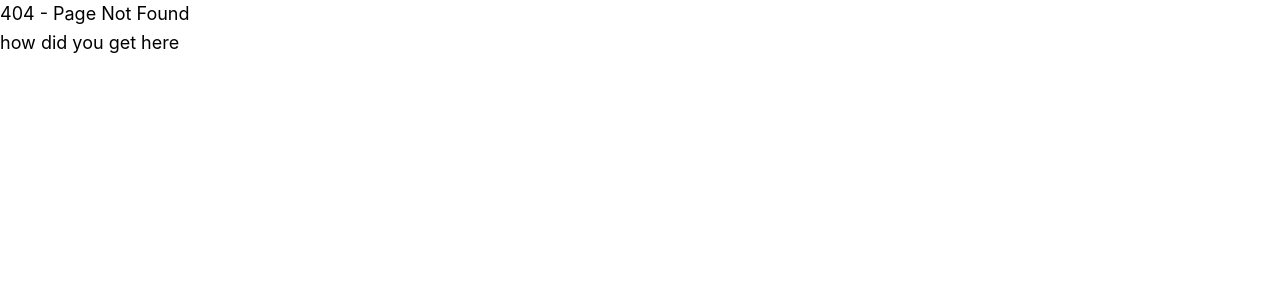
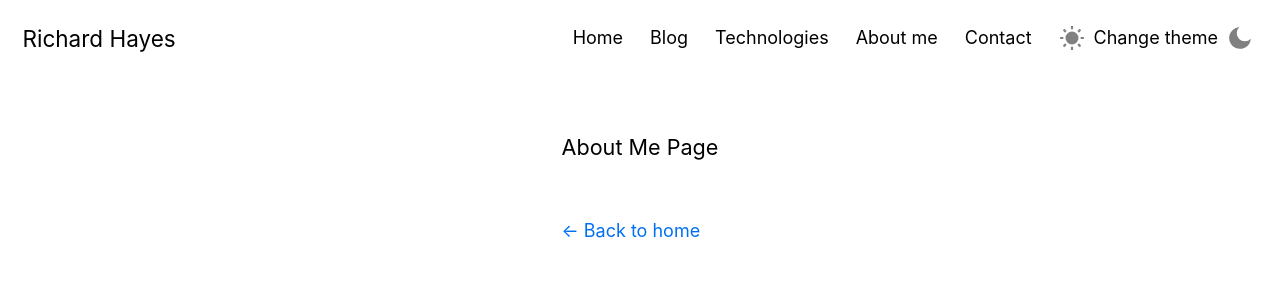
Before and after one commit to RichardHayes902/richard-hayes-blog, a Next.js app: page /about in a window 1280 px wide. Before the commit this address had no page. Shown: the top 300 px of the page. Built offline with nearby package versions, Linux system fonts and the light colour scheme.

Commit message:
add page structure and basic navigation

```diff
--- a/components/layout.js
+++ b/components/layout.js
@@ -29,7 +29,7 @@ export default function Layout({ children, home }) {
                     <meta name="twitter:card" content="summary_large_image" />
                 </Head>
 
-                <header className={styles.header}>
+                <div className={styles.header}>
                     {home ? (
                         <div style={{ marginBottom: '40px' }}>
                             <Image
@@ -44,7 +44,7 @@ export default function Layout({ children, home }) {
                     ) : (
                         <></>
                     )}
-                </header>
+                </div>
 
                 <main>{children}</main>
 
--- a/components/navbar.js
+++ b/components/navbar.js
@@ -53,9 +53,9 @@ export const Navbar = () => {
                             <div className='lg:inline-flex lg:flex-row lg:ml-auto lg:w-auto w-full lg:items-center items-start  flex flex-col lg:h-auto'>
                                 <MenuItem link={'/'} text={'Home'}/>
                                 <MenuItem link={'/'} text={'Blog'}/>
-                                <MenuItem link={'/'} text={'Technologies'}/>
-                                <MenuItem link={'/'} text={'About me'}/>
-                                <MenuItem link={'/'} text={'Contact'}/>
+                                <MenuItem link={'/technologies'} text={'Technologies'}/>
+                                <MenuItem link={'/about'} text={'About me'}/>
+                                <MenuItem link={'/contact'} text={'Contact'}/>
                                 <Toggle/>
                             </div>
                         </div>
@@ -64,9 +64,9 @@ export const Navbar = () => {
                             <div className='lg:inline-flex lg:flex-row lg:ml-auto lg:w-auto w-full lg:items-center items-start  flex flex-col lg:h-auto'>
                                 <MenuItem link={'/'} text={'Home'}/>
                                 <MenuItem link={'/'} text={'Blog'}/>
-                                <MenuItem link={'/'} text={'Technologies'}/>
-                                <MenuItem link={'/'} text={'About me'}/>
-                                <MenuItem link={'/'} text={'Contact'}/>
+                                <MenuItem link={'/technologies'} text={'Technologies'}/>
+                                <MenuItem link={'/about'} text={'About me'}/>
+                                <MenuItem link={'/contact'} text={'Contact'}/>
                                 <Toggle/>
                             </div>
                         </div>
--- /dev/null
+++ b/pages/about.js
@@ -0,0 +1,16 @@
+import Head from 'next/head'
+import Layout from '../components/layout'
+import utilStyles from '../styles/utils.module.css'
+
+export default function AboutMe() {
+    return (
+        <Layout about>
+            <Head>
+                <title>About</title>
+            </Head>
+            <section className={utilStyles.headingMd}>
+                <p>About Me Page</p>
+            </section>
+        </Layout>
+    )
+}
--- /dev/null
+++ b/pages/contact.js
@@ -0,0 +1,16 @@
+import Head from 'next/head'
+import Layout from '../components/layout'
+import utilStyles from '../styles/utils.module.css'
+
+export default function Contact() {
+    return (
+        <Layout contact>
+            <Head>
+                <title>Contact</title>
+            </Head>
+            <section className={utilStyles.headingMd}>
+                <p>Contact Page</p>
+            </section>
+        </Layout>
+    )
+}
--- /dev/null
+++ b/pages/technologies.js
@@ -0,0 +1,16 @@
+import Head from 'next/head'
+import Layout from '../components/layout'
+import utilStyles from '../styles/utils.module.css'
+
+export default function Technologies() {
+    return (
+        <Layout technologies>
+            <Head>
+                <title>Technologies</title>
+            </Head>
+            <section className={utilStyles.headingMd}>
+                <p>Technologies Page</p>
+            </section>
+        </Layout>
+    )
+}
```
Also changed, not shown: pages/blog/[id].js (added).
